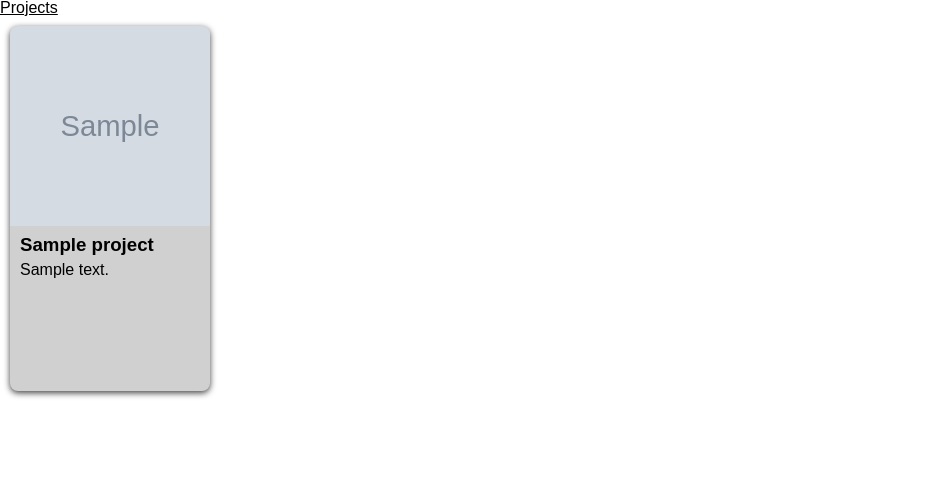
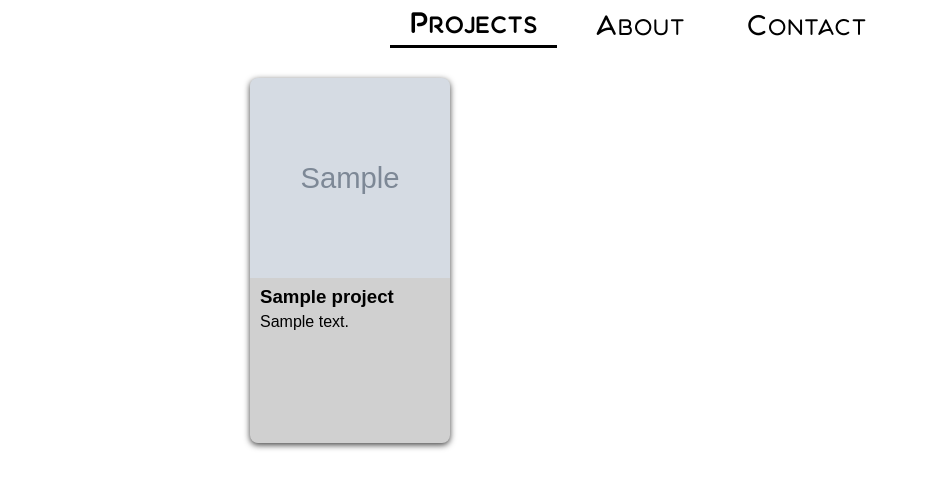
Before and after one commit to jaminthorns/Portfolio-Website, a Django app: page /projects/ in a window 1280 px wide. Shown: the top 489 px of the page, without its empty margins (0-927 px from the left). Run offline with Django 3.2, Linux system fonts and the light colour scheme; tables that the repository leaves empty hold one stand-in row (values such as "Sample post"); grey boxes marked "Sample" are stand-in pictures; some libraries are stand-ins or nearby versions.

Commit message:
Added website header
Website now has header with links to current and planned pages

```diff
--- a/portfolio/projects/static/css/projects.css
+++ b/portfolio/projects/static/css/projects.css
@@ -42,6 +42,39 @@ q:before, q:after {
 table {
   border-collapse: collapse;
   border-spacing: 0; }
+
+@font-face {
+  font-family: 'Aquatico';
+  src: url("/static/font/Aquatico-Regular.otf"); }
+.header {
+  width: 500px;
+  margin: 0 auto 20px auto; }
+  .header .sections {
+    display: flex;
+    flex-direction: row;
+    height: 48px; }
+    .header .sections .section {
+      flex: 1;
+      display: flex;
+      text-decoration: none; }
+      .header .sections .section.current {
+        border-style: solid;
+        border-bottom-width: 3px;
+        font-weight: bold; }
+      .header .sections .section span {
+        margin: auto;
+        transition: transform 0.25s ease;
+        font-size: 1.25em;
+        font-family: Aquatico; }
+        .header .sections .section span em {
+          font-size: 1.25em;
+          font-family: Aquatico; }
+      .header .sections .section:hover > span {
+        transform: translateY(-4px); }
+
+.content {
+  max-width: 800px;
+  margin: auto; }
 
 .button, .project-detail .links .link, .projects .project {
   transition: all 0.1s ease;
@@ -146,6 +179,39 @@ q:before, q:after {
 table {
   border-collapse: collapse;
   border-spacing: 0; }
+
+@font-face {
+  font-family: 'Aquatico';
+  src: url("/static/font/Aquatico-Regular.otf"); }
+.header {
+  width: 500px;
+  margin: 0 auto 20px auto; }
+  .header .sections {
+    display: flex;
+    flex-direction: row;
+    height: 48px; }
+    .header .sections .section {
+      flex: 1;
+      display: flex;
+      text-decoration: none; }
+      .header .sections .section.current {
+        border-style: solid;
+        border-bottom-width: 3px;
+        font-weight: bold; }
+      .header .sections .section span {
+        margin: auto;
+        transition: transform 0.25s ease;
+        font-size: 1.25em;
+        font-family: Aquatico; }
+        .header .sections .section span em {
+          font-size: 1.25em;
+          font-family: Aquatico; }
+      .header .sections .section:hover > span {
+        transform: translateY(-4px); }
+
+.content {
+  max-width: 800px;
+  margin: auto; }
 
 .button, .project-detail .links .link, .projects .project {
   transition: all 0.1s ease;
--- a/portfolio/projects/templates/projects/projects.html
+++ b/portfolio/projects/templates/projects/projects.html
@@ -1,7 +1,9 @@
 {% extends "base.html" %}
 {% load staticfiles %}
 
+
 {% block title %}My Projects{% endblock %}
+
 
 {% block head %}
 <title>My Projects</title>
@@ -13,6 +15,9 @@
 <script src="{% static "js/project.js" %}"></script>
 <script src="{% static "js/project_detail.js" %}"></script>
 {% endblock %}
+
+
+{% block current-projects %}current{% endblock %}
 
 
 {% block content %}
--- a/portfolio/templates/base.html
+++ b/portfolio/templates/base.html
@@ -1,3 +1,5 @@
+{% load staticfiles %}
+
 <!DOCTYPE html>
 <html>
 
@@ -9,11 +11,11 @@
 
 <body>
     <div class="header">
-        {% block header %}
-        <ul>
-            <li><a href="{% url 'projects' %}">Projects</li>
+        <ul class="sections">
+            <a class="section {% block current-projects %}{% endblock %}" href="{% url 'projects' %}"><span><em>P</em>rojects</span></a>
+            <a class="section {% block current-about %}{% endblock %}"><span><em>A</em>bout</span></a>
+            <a class="section {% block current-contact %}{% endblock %}"><span><em>C</em>ontact</span></a>
         </ul>
-        {% endblock %}
     </div>
 
     <div class="content">
```
Also changed, not shown: portfolio/static/sass/_base.scss (+50 -0 lines), portfolio/static/font/Aquatico-Regular.otf (added), 2 other files.
